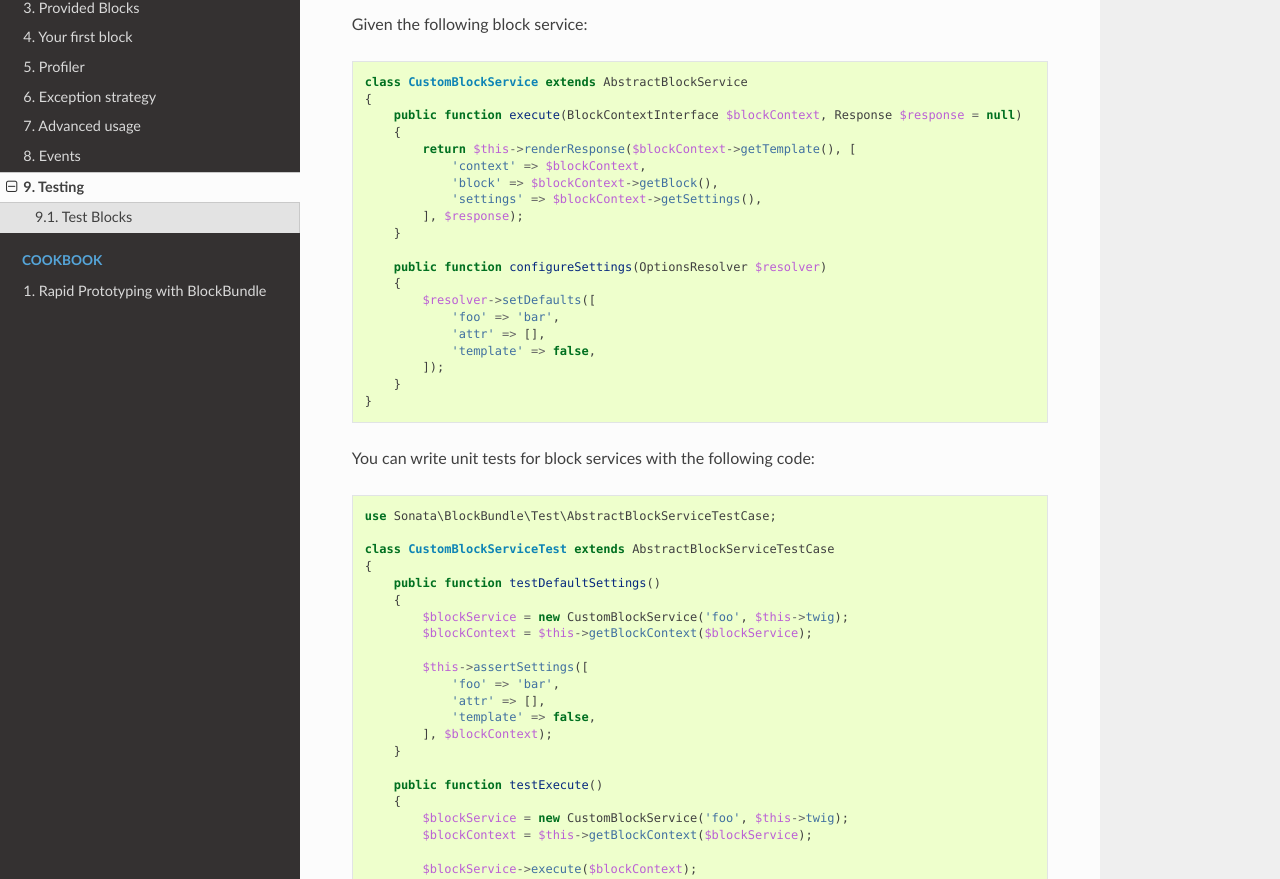
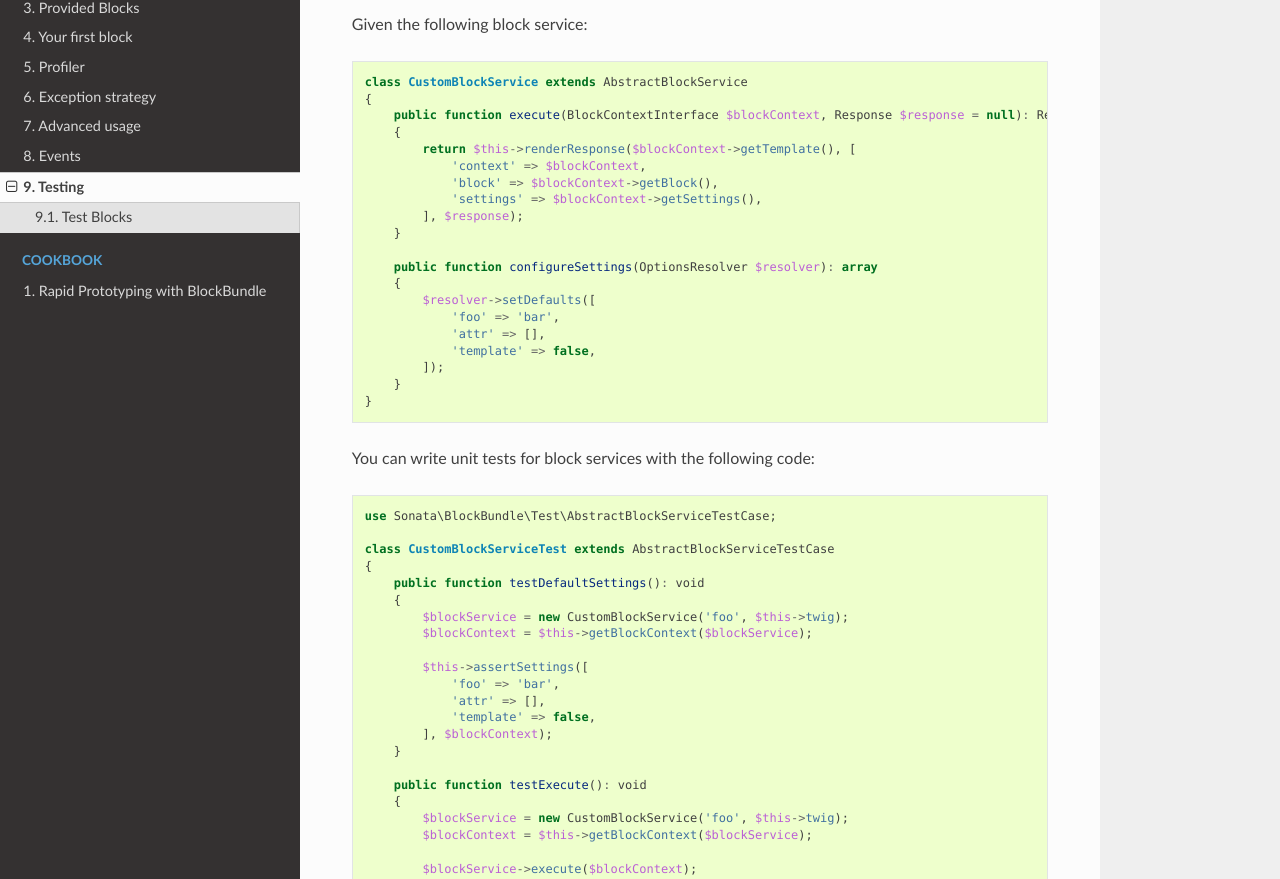
Before and after one commit to sonata-project/SonataBlockBundle, a Sphinx documentation site: the page built from docs/reference/testing.rst, in a window 1280 px wide and 1400 px high. Shown: the part 203-1082 px from the top of the window. Built offline with Sphinx 7.4.7 and the Read the Docs theme 2.0.0, drawn with Linux system fonts in a browser that asks for light colours.

Commit message:
Add typehint in doc

```diff
--- a/docs/reference/testing.rst
+++ b/docs/reference/testing.rst
@@ -11,7 +11,7 @@ Given the following block service::
 
     class CustomBlockService extends AbstractBlockService
     {
-        public function execute(BlockContextInterface $blockContext, Response $response = null)
+        public function execute(BlockContextInterface $blockContext, Response $response = null): Response
         {
             return $this->renderResponse($blockContext->getTemplate(), [
                 'context' => $blockContext,
@@ -20,7 +20,7 @@ Given the following block service::
             ], $response);
         }
 
-        public function configureSettings(OptionsResolver $resolver)
+        public function configureSettings(OptionsResolver $resolver): array
         {
             $resolver->setDefaults([
                 'foo' => 'bar',
@@ -36,7 +36,7 @@ You can write unit tests for block services with the following code::
 
     class CustomBlockServiceTest extends AbstractBlockServiceTestCase
     {
-        public function testDefaultSettings()
+        public function testDefaultSettings(): void
         {
             $blockService = new CustomBlockService('foo', $this->twig);
             $blockContext = $this->getBlockContext($blockService);
@@ -48,7 +48,7 @@ You can write unit tests for block services with the following code::
             ], $blockContext);
         }
 
-        public function testExecute()
+        public function testExecute(): void
         {
             $blockService = new CustomBlockService('foo', $this->twig);
             $blockContext = $this->getBlockContext($blockService);
```
Also changed, not shown: docs/reference/your_first_block.rst (+4 -4 lines).
